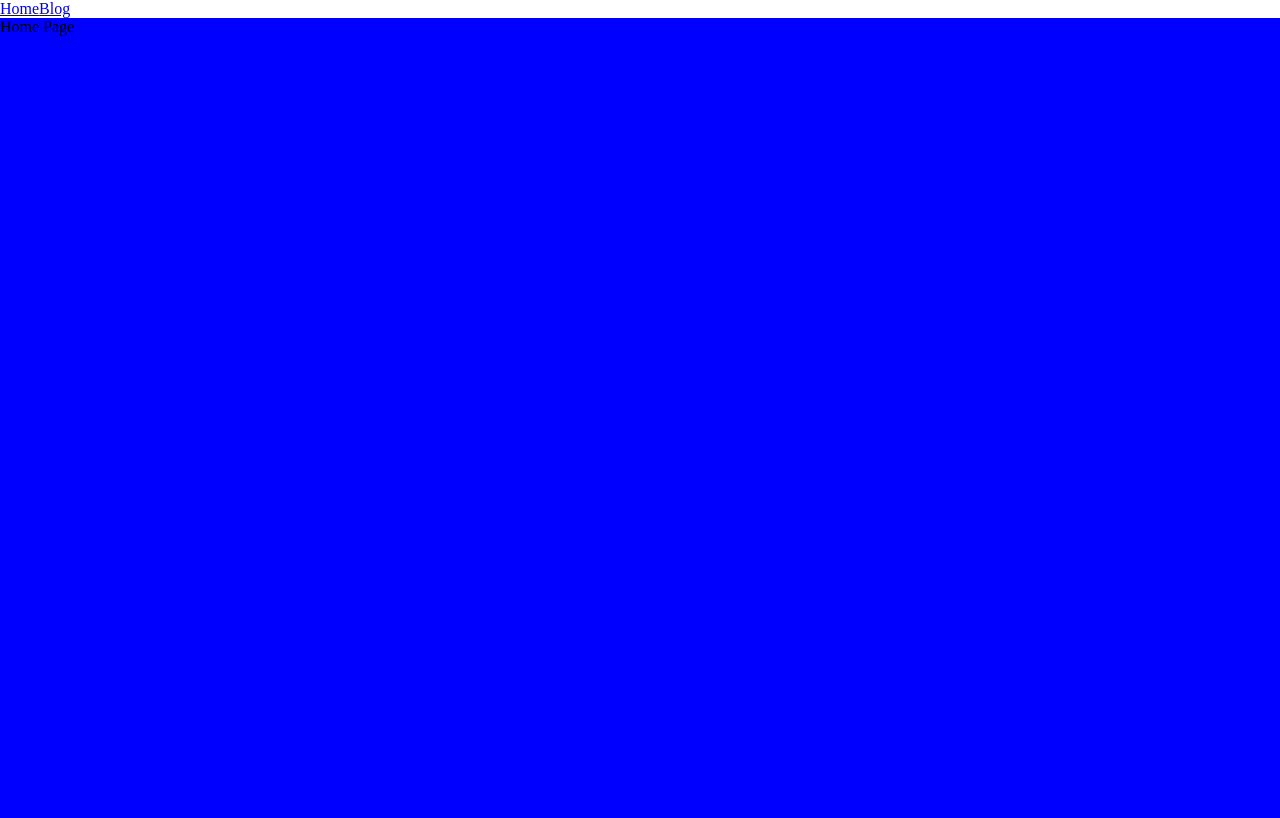
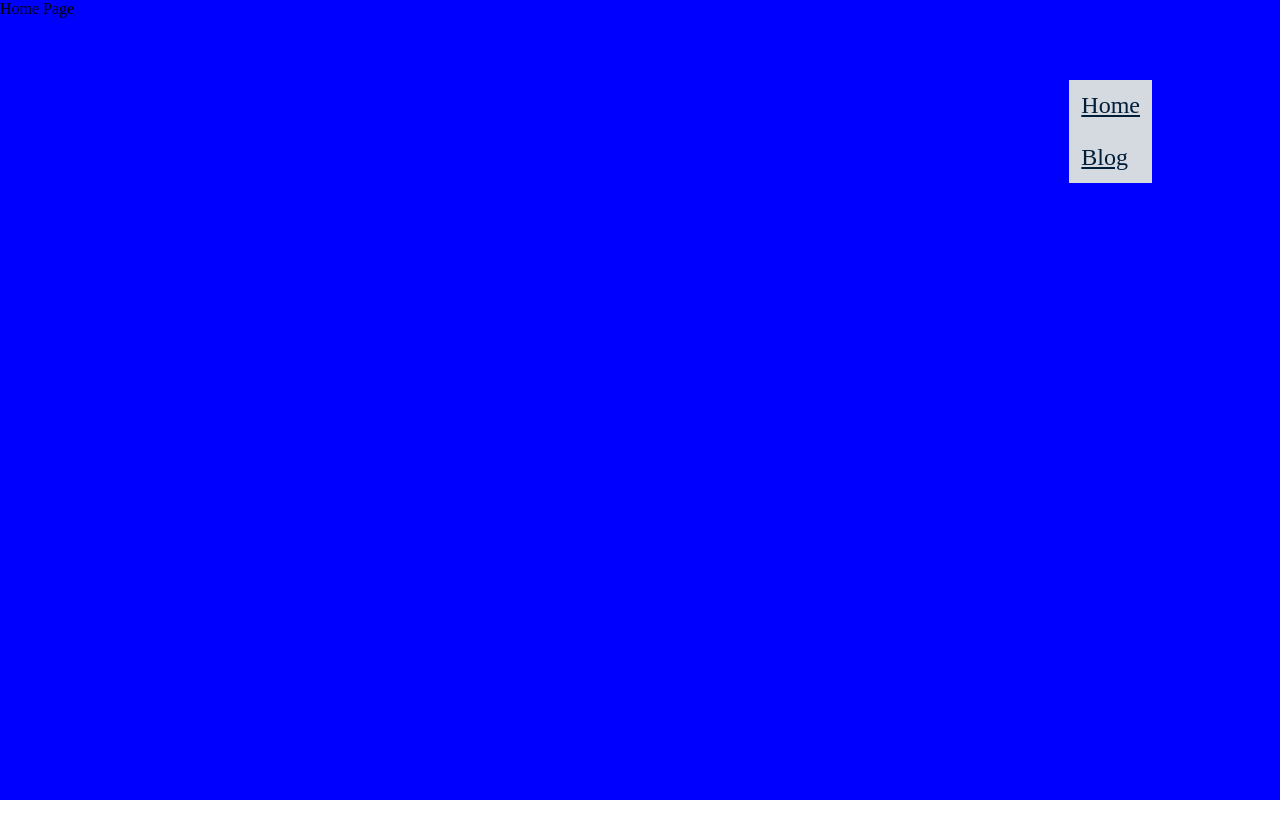
Before and after one commit to ltlkong/ltl-portfolio, a React (Create React App) app: page / in a window 1280 px wide. Built offline with nearby package versions, Linux system fonts and the light colour scheme.

Commit message:
Finish Loading component

```diff
--- a/src/AppLayout.tsx
+++ b/src/AppLayout.tsx
@@ -24,7 +24,6 @@ interface IAppLayoutProps extends StateToProps, DispatchToProps, Classes {}
 const AppLayout = ({
     isLoading,
     loadingLabel,
-    startLoading,
     stopLoading,
     classes,
 }: IAppLayoutProps): ReactElement => {
@@ -33,20 +32,13 @@ const AppLayout = ({
     useEffect(() => {
         setTimeout(() => {
             stopLoading();
-        }, 1000);
+        }, 3000);
     }, []);
 
-    if (isLoading) return <Loading />;
+    if (isLoading) return <Loading label={loadingLabel} />;
 
     return (
         <>
-            <NavBar>
-                {links.map((props, key) => (
-                    <Link key={key} to={props.to}>
-                        {props.name}
-                    </Link>
-                ))}
-            </NavBar>
             <TransitionGroup component={null}>
                 <CSSTransition
                     classNames={'fade'}
@@ -60,12 +52,18 @@ const AppLayout = ({
                     </Routes>
                 </CSSTransition>
             </TransitionGroup>
+            <NavBar className={classes.Nav}>
+                {links.map((props, key) => (
+                    <Link key={key} to={props.to}>
+                        {props.name}
+                    </Link>
+                ))}
+            </NavBar>
         </>
     );
 };
 
 const mapDispatchToProps = {
-    startLoading,
     stopLoading,
 };
 
--- /dev/null
+++ b/src/components/loading/Style.tsx
@@ -0,0 +1,32 @@
+import { ThemePrimary } from '../../styles/themePrimary';
+
+const styles = (theme: ThemePrimary) => ({
+    Loading: {
+        position: 'absolute',
+        left: 0,
+        top: 0,
+        width: '100vw',
+        height: '100vh',
+        backgroundColor: theme.colorPrimary,
+        display: 'flex',
+        justifyContent: 'center',
+        alignItems: 'center',
+    },
+    Label: {
+        fontSize: '3rem',
+        color: theme.textColorPrimary,
+    },
+    SleepPerson: {
+        left: 0,
+        bottom: 0,
+        fontSize: '25px',
+
+        '& div': {
+            backgroundColor: theme.textColorPrimary,
+            borderColor: theme.textColorPrimary,
+            color: theme.textColorPrimary,
+        },
+    },
+});
+
+export default styles;
--- a/src/components/loading/index.tsx
+++ b/src/components/loading/index.tsx
@@ -1,29 +1,24 @@
 import React, { ReactElement, useEffect, useRef } from 'react';
 import PersonSleepFun from '../personSleepFun';
 import { connect } from 'react-redux';
-import withStyles, { WithStylesProps } from 'react-jss';
+import withStyles, { WithStylesProps, createUseStyles } from 'react-jss';
+import styles from './Style';
 
-interface IProps {
+type Classes = WithStylesProps<typeof styles>;
+
+interface IProps extends Classes {
     label?: string;
 }
 
-const Loading = ({ label }: IProps): ReactElement => {
+const Loading = ({ label, classes }: IProps): ReactElement => {
     const loadingLabel = label || 'Loading';
 
     return (
-        <div
-            id="loading-page"
-            className="lex hh"
-            style={{
-                width: '100%',
-                alignItems: 'center',
-                justifyContent: 'center',
-            }}
-        >
-            <div className="text">Loading...</div>
-            <PersonSleepFun />
+        <div className={classes.Loading}>
+            <div className={classes.Label}>Loading...</div>
+            <PersonSleepFun className={classes.SleepPerson} />
         </div>
     );
 };
 
-export default Loading;
+export default withStyles(styles)(Loading);
--- a/src/components/navBar/Style.tsx
+++ b/src/components/navBar/Style.tsx
@@ -1,8 +1,12 @@
 import { ThemePrimary } from '../../styles/themePrimary';
 
 const styles = (theme: ThemePrimary) => ({
-    nav: {
-        color: 'darkgrey',
+    Nav: {
+        position: 'fixed',
+        '& a': {
+            color: theme.textColorPrimary,
+            textDecoraion: 'none',
+        },
     },
 });
 
--- a/src/components/navBar/index.tsx
+++ b/src/components/navBar/index.tsx
@@ -1,13 +1,15 @@
-import React, { ReactElement } from 'react';
+import React, { ReactElement, HTMLProps } from 'react';
 import styles from './Style';
 import withStyles, { WithStylesProps } from 'react-jss';
 
-interface IProps extends WithStylesProps<typeof styles> {
+interface IProps
+    extends WithStylesProps<typeof styles>,
+        HTMLProps<HTMLDivElement> {
     children: any;
 }
 
-const NavBar = ({ children, classes }: IProps): ReactElement => {
-    return <nav className={classes.nav}>{children}</nav>;
+const NavBar = ({ children, classes, className }: IProps): ReactElement => {
+    return <nav className={[classes.Nav, className].join(' ')}>{children}</nav>;
 };
 
 export default withStyles(styles)(NavBar);
--- a/src/components/personSleepFun/Style.tsx
+++ b/src/components/personSleepFun/Style.tsx
@@ -20,24 +20,22 @@ const styles = {
     },
     PersonSleepFun: {
         ...size(7, 10),
-        ...position(0, 0),
         position: 'absolute',
-        fontSize: '25px',
         '& div': {
             position: 'relative',
-            backgroundColor: 'black',
         },
         '& div:first-child': {
             ...position(1.8, -0.8),
             ...size(3.3, 3),
-            border: '0.1em solid black',
+            borderWidth: '0.1em',
+            borderStyle: 'solid',
             borderRadius: '50%',
             backgroundColor: 'transparent',
             transformOrigin: '40% 90%',
             transform: 'rotate(40deg)',
         },
         '& div:first-child:after ': {
-            content: 'Z',
+            content: '"Z"',
             fontWeight: 600,
             position: ' relative',
             animation: '$personFunSleepZ 1.5s infinite linear',
--- a/src/components/personSleepFun/index.tsx
+++ b/src/components/personSleepFun/index.tsx
@@ -1,14 +1,14 @@
-import React, { ReactElement } from 'react';
+import React, { ReactElement, HTMLProps } from 'react';
 import withStyles, { WithStylesProps } from 'react-jss';
 import styles from './Style';
 
 type Classes = WithStylesProps<typeof styles>;
 
-interface IProps extends Classes {}
+interface IProps extends Classes, HTMLProps<HTMLDivElement> {}
 
-function PersonSleepFun({ classes }: IProps): ReactElement {
+function PersonSleepFun({ classes, className }: IProps): ReactElement {
     return (
-        <div className={classes.PersonSleepFun}>
+        <div className={[classes.PersonSleepFun, className].join(' ')}>
             {[...Array(9)].map((v, key) => (
                 <div key={key}></div>
             ))}
--- a/src/index.css
+++ b/src/index.css
@@ -1,6 +1,6 @@
 .fade-enter {
     opacity: 0;
-    transform: translate(0, 25px);
+    transform: translate(0, -40px);
     z-index: 1;
 }
 .fade-enter-active {
@@ -15,7 +15,7 @@
 }
 .fade-exit-active {
     opacity: 0;
-    transform: translate(0, 30px);
+    transform: translate(0, 20px);
 
     transition: opacity 250ms ease-out, transform 300ms ease;
 }
--- a/src/styles/themePrimary/AppLayoutStyle.tsx
+++ b/src/styles/themePrimary/AppLayoutStyle.tsx
@@ -8,6 +8,18 @@ const styles = (theme: ThemePrimary) => ({
         display: 'flex',
         justifyContent: 'center',
     },
+    Nav: {
+        right: '10%',
+        top: '10%',
+        display: 'flex',
+        flexDirection: 'column',
+        backgroundColor: theme.colorPrimary,
+
+        '& a': {
+            padding: '0.5em',
+            fontSize: '1.5em',
+        },
+    },
 });
 
 export default styles;
--- a/src/styles/themePrimary/index.tsx
+++ b/src/styles/themePrimary/index.tsx
@@ -1,5 +1,6 @@
 const themePrimary = {
-    colorPrimary: 'orange',
+    colorPrimary: 'rgb(213, 217, 224)',
+    textColorPrimary: 'rgb(0, 30, 56)',
 };
 
 export default themePrimary;
```
Also changed, not shown: .vim/coc-settings.json.
